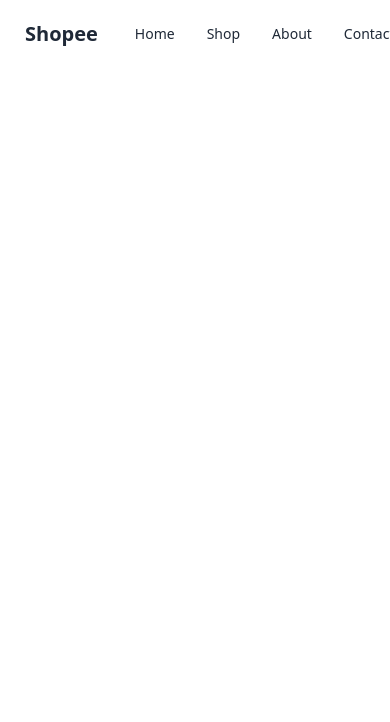
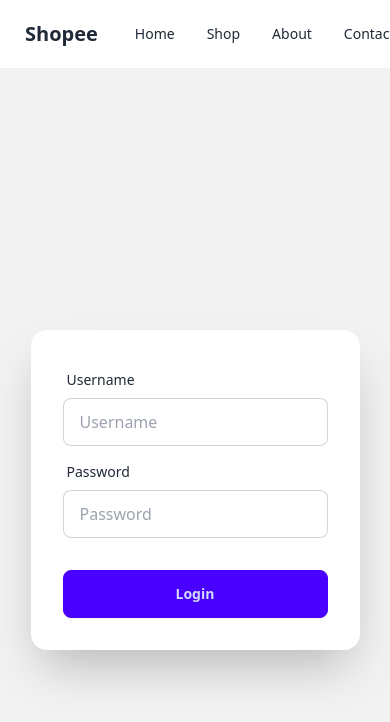
Before and after one commit to sethipriyanshu/ecommerce-app, a React (Create React App) app: page /admin-login in a window 390 px wide. Shown: the top 722 px of the page. Built offline with nearby package versions, Linux system fonts and the light colour scheme; no server answers.

Commit message:
add protected route to admin page

```diff
--- a/src/App.tsx
+++ b/src/App.tsx
@@ -7,6 +7,9 @@ import { Contact } from './pages/contact';
 import { About } from './pages/about';
 import { Navbar } from './components/navbar';
 import { Profile } from './pages/profile';
+import { AdminLogin } from './pages/admin-pages/admin-login';
+import { Admin } from './pages/admin-pages/admin';
+import { ProtectedRoute } from './pages/admin-pages/ProtectedRoute';
 
 function App() {
   return (
@@ -19,6 +22,12 @@ function App() {
           <Route path='/contact' element = {<Contact/>}/>
           <Route path='/about' element = {<About/>}/>
           <Route path='/profile' element = {<Profile/>}/>
+          <Route path='/admin-login' element = {<AdminLogin/>}/>
+          <Route path="/admin" element={
+          <ProtectedRoute>
+            <Admin />
+          </ProtectedRoute>
+        } />
         </Routes>
 
       </Router>
--- /dev/null
+++ b/src/pages/admin-pages/ProtectedRoute.tsx
@@ -0,0 +1,18 @@
+import React, { ReactNode } from 'react';
+import { Navigate } from 'react-router-dom';
+
+interface ProtectedRouteProps {
+  children: ReactNode;
+}
+
+export const ProtectedRoute: React.FC<ProtectedRouteProps> = ({ children }) => {
+  const isAuthenticated = localStorage.getItem('auth') === 'true';
+
+  if (!isAuthenticated) {
+    return <Navigate to="/admin-login" />;
+  }
+
+  return <>{children}</>;
+};
+
+export default ProtectedRoute;
--- /dev/null
+++ b/src/pages/admin-pages/admin-login.tsx
@@ -0,0 +1,59 @@
+import { useState } from "react";
+import { useNavigate } from 'react-router-dom';
+
+
+const fixedUsername = 'admin';
+const fixedPassword = 'abc123';
+
+export const AdminLogin = () =>{
+    const [username, setUsername] = useState('');
+    const [password, setPassword] = useState('');
+    const navigate = useNavigate();
+    const handleLogin = () => {
+        if (username === fixedUsername && password === fixedPassword) {
+          localStorage.setItem('auth', 'true');
+          navigate('/admin');
+        } else {
+          alert('Invalid credentials');
+        }
+      };
+
+
+    return(
+        <div>
+            <div className="hero min-h-screen bg-base-200">
+  <div className="hero-content flex-col lg:flex-row-reverse">
+    <div className="card shrink-0 w-full max-w-sm shadow-2xl bg-base-100">
+      <form className="card-body">
+        <div className="form-control">
+          <label className="label">
+            <span className="label-text">Username</span>
+          </label>
+          <input
+        type="text"
+        placeholder="Username"
+        value={username} className="input input-bordered" required
+        onChange={(e) => setUsername(e.target.value)}
+      />
+        </div>
+        <div className="form-control">
+          <label className="label">
+            <span className="label-text">Password</span>
+          </label>
+          <input
+        type="password"
+        placeholder="Password" className="input input-bordered" required
+        value={password}
+        onChange={(e) => setPassword(e.target.value)}
+      />
+        </div>
+        <div className="form-control mt-6">
+          <button className="btn btn-primary" onClick={handleLogin}>Login</button>
+        </div>
+      </form>
+    </div>
+  </div>
+</div>
+        </div>
+    )
+}
--- /dev/null
+++ b/src/pages/admin-pages/admin.tsx
@@ -0,0 +1,14 @@
+import React, { useEffect } from 'react';
+import { useNavigate } from 'react-router-dom';
+
+
+export const Admin = () =>{
+    useEffect(() => {
+        // Clear authentication status on component mount
+        localStorage.setItem('auth', 'false');
+      }, []);
+    return(
+        <div>
+        </div>
+    )
+}
```
